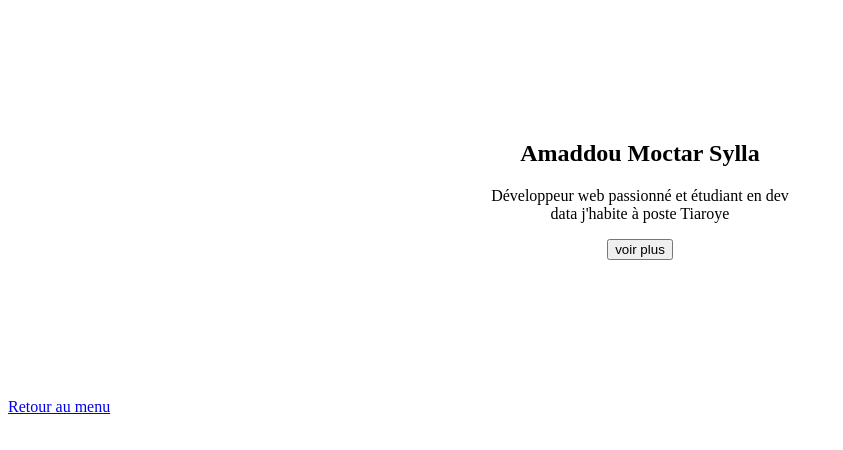
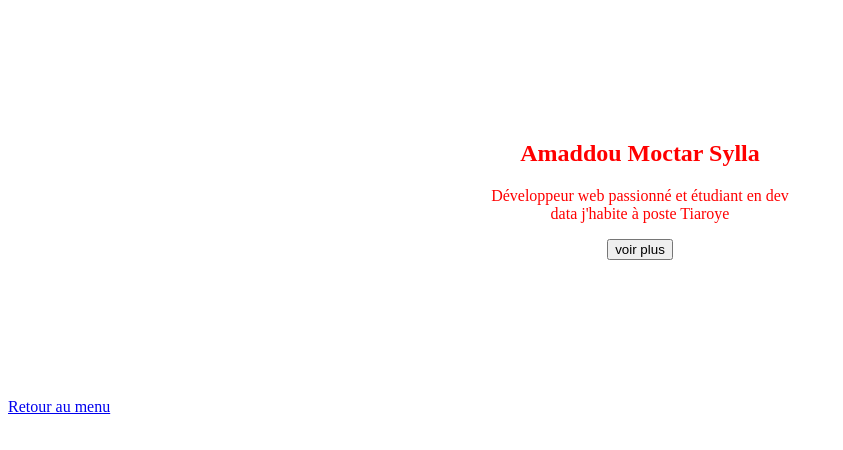
Before and after one commit to moctar-04/exo_html_css_js, a plain HTML site: page exercice2/exercice2.html in a window 1280 px wide. Both pictures are taken after a click on the button "voir plus". Shown: the whole page, without its empty margins (0-843 px from the left). Drawn offline with Linux system fonts and the light colour scheme.

Commit message:
modification exo 2 avec queryselector

```diff
--- a/exercice2/exercice2.html
+++ b/exercice2/exercice2.html
@@ -15,9 +15,9 @@
         et étudiant en dev data
         j'habite à poste Tiaroye
     </p>
-    <button onclick="afficherMessage()">voir plus </button>
+    <button onclick="afficherMessage()" onmouseover="changerCouleur()">voir plus </button>
+
 </div>
-
     <br>
     <a href="../index.html">Retour au menu</a>
 
--- a/script.js
+++ b/script.js
@@ -5,8 +5,14 @@ function changerTexte() {
     textchange.innerHTML=" Mouhamed est le chef de groupe ";
     textchange.style.color="blue";
 }
+
 /*exercice 2 */
 
 function afficherMessage() {
-    alert("vous avez une carte d'invitation")
+    alert("vous avez une carte d'invitation");
 }
+
+function changerCouleur() {
+    let colchange=document.querySelector(".carte")
+    colchange.style.color='red';
+}
```
